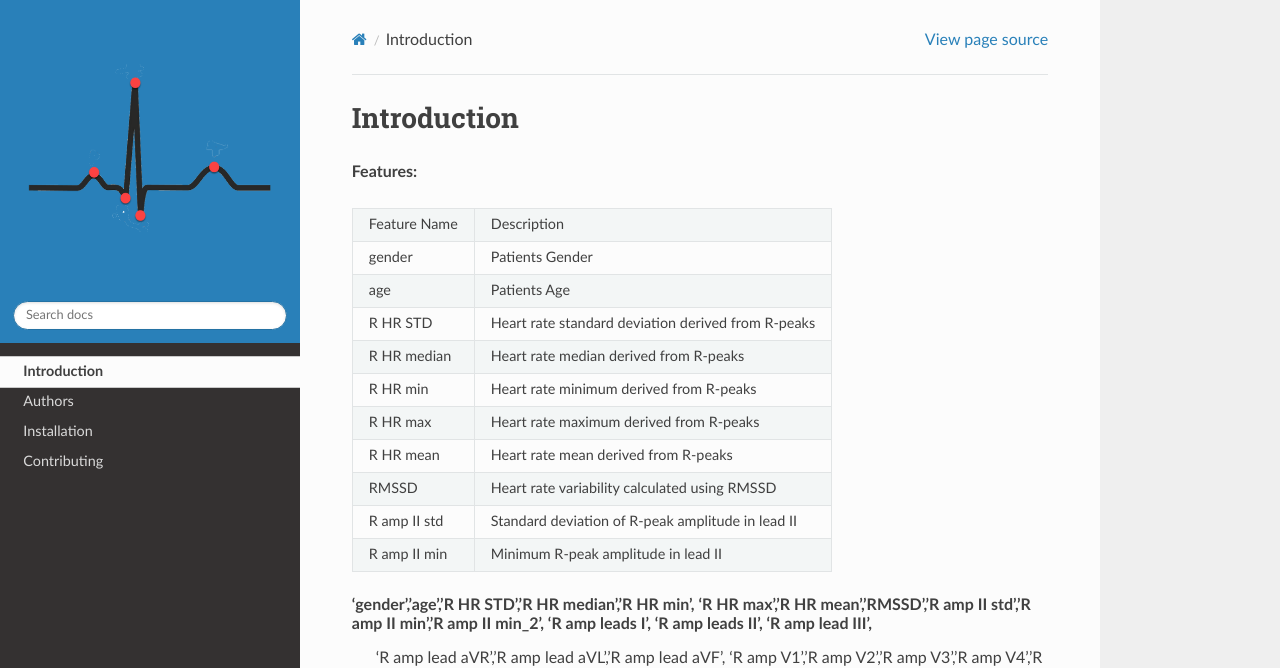
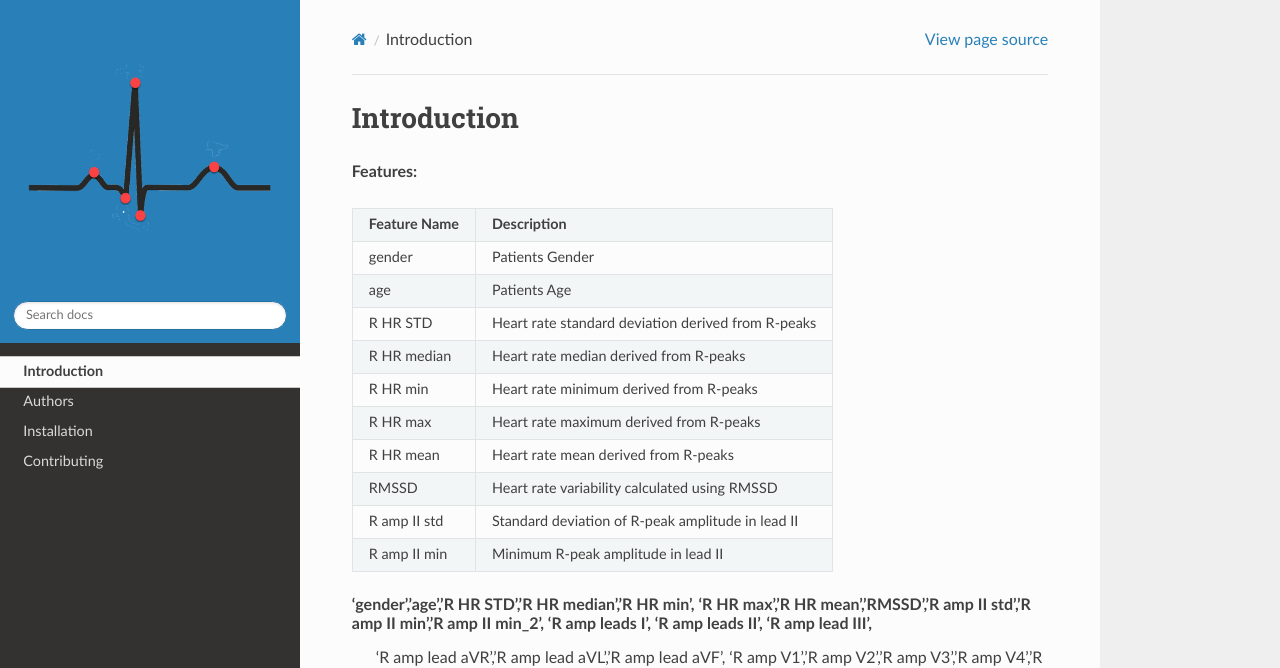
Before and after one commit to Bsingstad/ECG-featurizer, a Sphinx documentation site: the page built from docs/source/introduction.rst, in a window 1280 px wide. Shown: the top 668 px of the page. Built offline with Sphinx 7.4.7 and the Read the Docs theme 2.0.0, drawn with Linux system fonts in a browser that asks for light colours.

```diff
--- a/docs/source/introduction.rst
+++ b/docs/source/introduction.rst
@@ -3,29 +3,29 @@ Introduction
 
 **Features:**
 
-+--------------+----------------------------------------------------+
-| Feature Name | Description                                        |
-+--------------+----------------------------------------------------+
-| gender       | Patients Gender                                    |
-+--------------+----------------------------------------------------+
-| age          | Patients Age                                       |
-+--------------+----------------------------------------------------+
-| R HR STD     | Heart rate standard deviation derived from R-peaks |
-+--------------+----------------------------------------------------+
-| R HR median  | Heart rate median derived from R-peaks             |
-+--------------+----------------------------------------------------+
-| R HR min     | Heart rate minimum derived from R-peaks            |
-+--------------+----------------------------------------------------+
-| R HR max     | Heart rate maximum derived from R-peaks            |
-+--------------+----------------------------------------------------+
-| R HR mean    | Heart rate mean derived from R-peaks               |
-+--------------+----------------------------------------------------+
-| RMSSD        | Heart rate variability calculated using RMSSD      |
-+--------------+----------------------------------------------------+
-| R amp II std | Standard deviation of R-peak amplitude in lead II  |
-+--------------+----------------------------------------------------+
-| R amp II min | Minimum R-peak amplitude in lead II                |
-+--------------+----------------------------------------------------+
++------------------+----------------------------------------------------+
+| **Feature Name** | **Description**                                    |
++------------------+----------------------------------------------------+
+| gender           | Patients Gender                                    |
++------------------+----------------------------------------------------+
+| age              | Patients Age                                       |
++------------------+----------------------------------------------------+
+| R HR STD         | Heart rate standard deviation derived from R-peaks |
++------------------+----------------------------------------------------+
+| R HR median      | Heart rate median derived from R-peaks             |
++------------------+----------------------------------------------------+
+| R HR min         | Heart rate minimum derived from R-peaks            |
++------------------+----------------------------------------------------+
+| R HR max         | Heart rate maximum derived from R-peaks            |
++------------------+----------------------------------------------------+
+| R HR mean        | Heart rate mean derived from R-peaks               |
++------------------+----------------------------------------------------+
+| RMSSD            | Heart rate variability calculated using RMSSD      |
++------------------+----------------------------------------------------+
+| R amp II std     | Standard deviation of R-peak amplitude in lead II  |
++------------------+----------------------------------------------------+
+| R amp II min     | Minimum R-peak amplitude in lead II                |
++------------------+----------------------------------------------------+
 
 'gender','age','R HR STD','R HR median','R HR min', 'R HR max','R HR mean','RMSSD','R amp II std','R amp II min','R amp II min_2', 'R amp leads I', 'R amp leads II', 'R amp lead III',
                 'R amp lead aVR','R amp lead aVL','R amp lead aVF', 'R amp V1','R amp V2','R amp V3','R amp V4','R amp V5','R amp V6','p_offset_std','p_offset_median','p_offset_min','p_offset_max',
```
